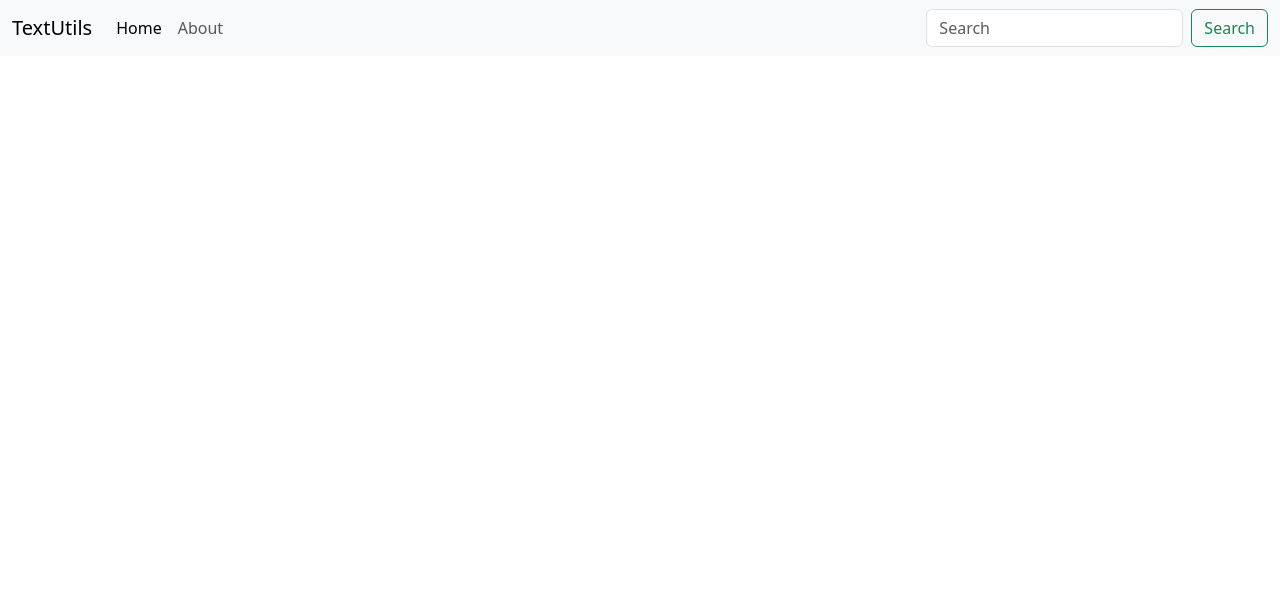
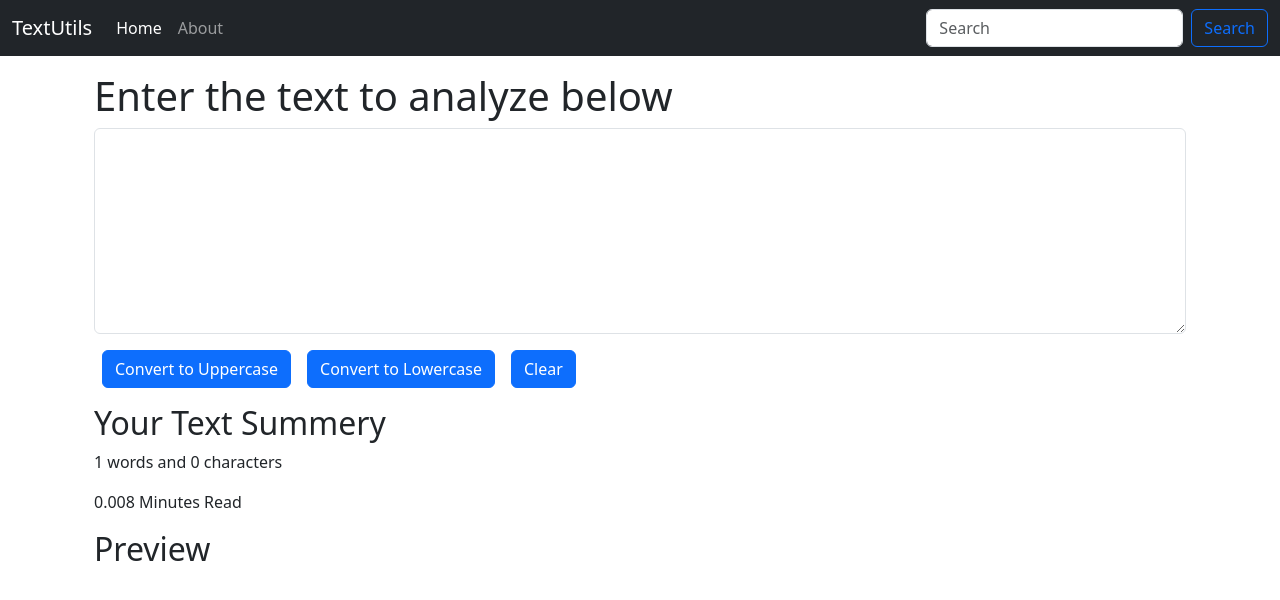
Before and after one commit to Arpit6400/TextUtils, a React (Create React App) app: page / in a window 1280 px wide. Shown: the top 600 px of the page. Built offline with nearby package versions, Linux system fonts and the light colour scheme.

Commit message:
added few buttons

```diff
--- a/src/App.js
+++ b/src/App.js
@@ -1,30 +1,15 @@
 // import logo from './logo.svg';
 import './App.css';
+import Navbar from './components/Navbar';
+import TextForm from './components/TextForm';
 function App() {
   return (
     <>
-     <nav className="navbar navbar-expand-lg bg-body-tertiary">
-  <div className="container-fluid">
-    <a className="navbar-brand" href="https://github.com">TextUtils</a>
-    <button className="navbar-toggler" type="button" data-bs-toggle="collapse" data-bs-target="#navbarSupportedContent" aria-controls="navbarSupportedContent" aria-expanded="false" aria-label="Toggle navigation">
-      <span className="navbar-toggler-icon"></span>
-    </button>
-    <div className="collapse navbar-collapse" id="navbarSupportedContent">
-      <ul className="navbar-nav me-auto mb-2 mb-lg-0">
-        <li className="nav-item">
-          <a className="nav-link active" aria-current="page" href="https://github.com">Home</a>
-        </li>
-        <li className="nav-item">
-          <a className="nav-link" href="https://github.com">About</a>
-        </li>
-      </ul>
-      <form className="d-flex" role="search">
-        <input className="form-control me-2" type="search" placeholder="Search" aria-label="Search"/>
-        <button className="btn btn-outline-success" type="submit">Search</button>
-      </form>
+
+    <Navbar title="TextUtils" />
+    <div className="container my-3">
+    <TextForm heading="Enter the text to analyze below"/>
     </div>
-  </div>
-</nav>
     </>
   );
 }
--- /dev/null
+++ b/src/components/Navbar.js
@@ -0,0 +1,35 @@
+import React from 'react'
+import PropTypes from 'prop-types'
+export default function Navbar(props) {
+  return (
+    <nav className="navbar navbar-expand-lg navbar-dark bg-dark">
+    <div className="container-fluid">
+      <a className="navbar-brand" href="https://github.com">{props.title}</a>
+      <button className="navbar-toggler" type="button" data-bs-toggle="collapse" data-bs-target="#navbarSupportedContent" aria-controls="navbarSupportedContent" aria-expanded="false" aria-label="Toggle navigation">
+        <span className="navbar-toggler-icon"></span>
+      </button>
+      <div className="collapse navbar-collapse" id="navbarSupportedContent">
+        <ul className="navbar-nav me-auto mb-2 mb-lg-0">
+          <li className="nav-item">
+            <a className="nav-link active" aria-current="page" href="https://github.com">Home</a>
+          </li>
+          <li className="nav-item">
+            <a className="nav-link" href="https://github.com">{props.aboutText}</a>
+          </li>
+        </ul>
+        <form className="d-flex" role="search">
+          <input className="form-control me-2" type="search" placeholder="Search" aria-label="Search"/>
+          <button className="btn btn-outline-primary" type="submit">Search</button>
+        </form>
+      </div>
+    </div>
+  </nav>
+  )
+}
+
+Navbar.propTypes={title:PropTypes.string.isRequired,
+                  aboutText: PropTypes.string.isRequired}
+Navbar.defaultProps={
+    title:"Set title",
+    aboutText:"About",
+};
--- /dev/null
+++ b/src/components/TextForm.js
@@ -0,0 +1,41 @@
+import React,{useState} from 'react'
+
+export default function TextForm(props) {
+    const handleUPClick= ()=>{
+        let st=text.toUpperCase();
+        setText(st);
+    }
+    const handleClearClick= ()=>{
+        let st="";
+        setText(st);
+    }
+    const handlelowClick= ()=>{
+        let st=text.toLowerCase();
+        setText(st);
+    }
+    const handleOnChange= (event)=>{
+        setText(event.target.value);
+    }
+
+    const[text , setText]=useState('');
+  return (
+    <>
+    <div className="container" >
+        <h1>{props.heading}</h1>
+        <div className="mb-3">
+          <textarea className="form-control" value={text} onChange={handleOnChange} id="myBox" rows="8"></textarea>
+        </div>
+        <button className="btn btn-primary mx-2" onClick={handleUPClick} >Convert to Uppercase</button>
+        <button className="btn btn-primary mx-2" onClick={handlelowClick} >Convert to Lowercase</button>
+        <button className="btn btn-primary mx-2" onClick={handleClearClick} >Clear</button>
+    </div>
+    <div className="container my-3">
+        <h2>Your Text Summery</h2>
+        <p>{text.split(" ").length} words and {text.length} characters</p>
+        <p>{0.008 * text.split(" ").length} Minutes Read </p>
+        <h2>Preview</h2>
+        <p>{text}</p>
+    </div>
+    </>
+  )
+}
```
